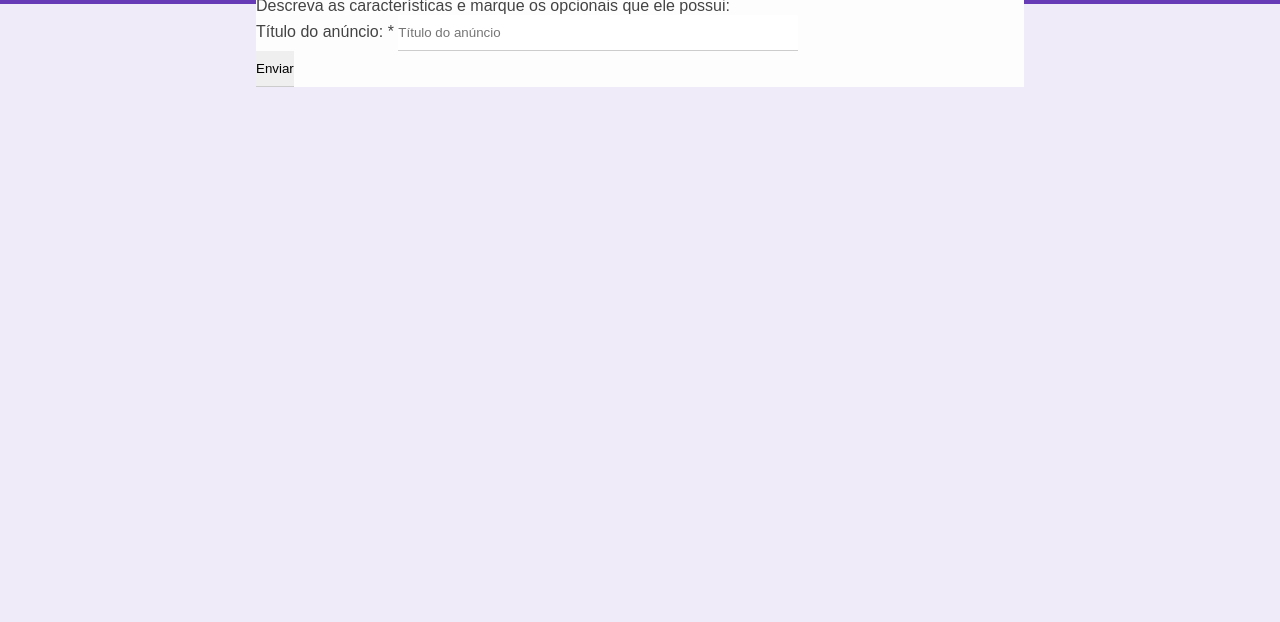
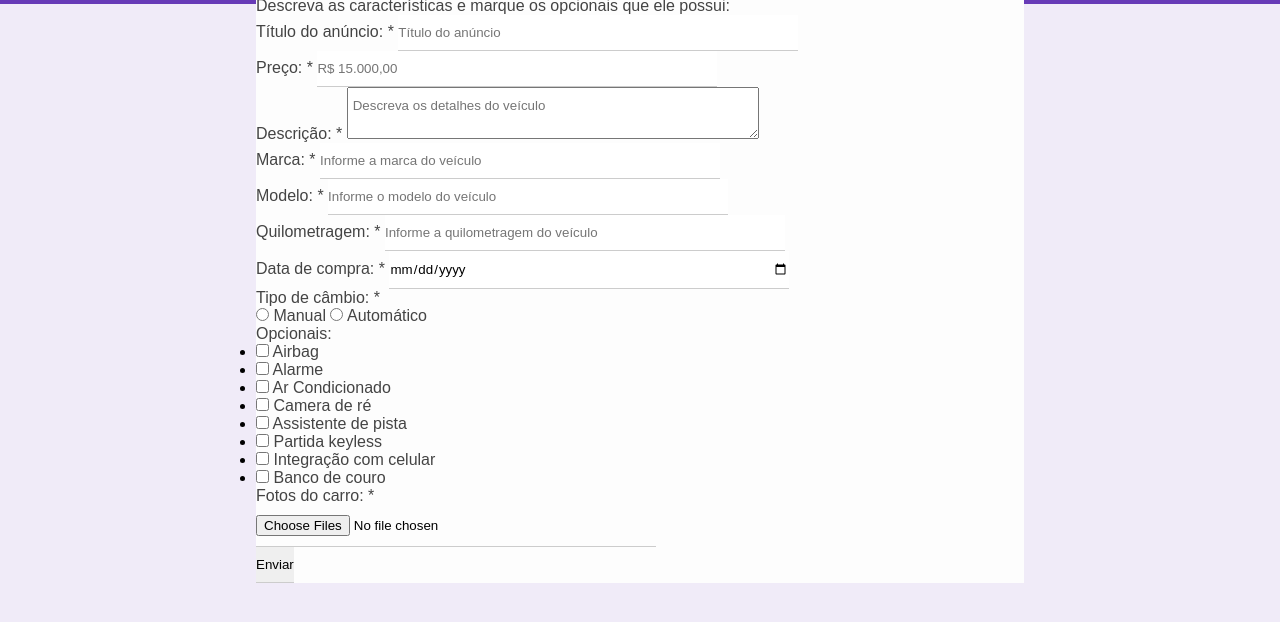
Before and after one commit to amanciio/form_vendaCarro, a plain HTML site: page index.html in a window 1280 px wide. Shown: the part 196-818 px from the top of the page. Drawn offline with Linux system fonts and the light colour scheme.

Commit message:
finalizando o HTML

```diff
--- a/css/style.css
+++ b/css/style.css
@@ -32,8 +32,13 @@ input {
 input[type="text"],
 input[type="number"],
 input[type="date"],
-input[type="file"] {
+input[type="file"],
+textarea {
     width: 400px;
+}
+
+textarea {
+    padding: 10px 5px;
 }
 
 header {
--- a/index.html
+++ b/index.html
@@ -28,7 +28,85 @@
                         <input type="text" name="title" id="title" class="block" placeholder="Título do anúncio"
                             minlength="1" maxlength="30" required>
                     </div>
-                    <input type="submit" value="Enviar">
+                    <div class="box-input">
+                        <label for="price">Preço: <span class="required-field">*</span></label>
+                        <input type="number" name="price" id="price" class="block" placeholder="R$ 15.000,00" required>
+                    </div>
+                    <div class="box-input">
+                        <label for="description">Descrição: <span class="required-field">*</span></label>
+                        <textarea name="description" id="description" class="block"
+                            placeholder="Descreva os detalhes do veículo"></textarea>
+                    </div>
+                    <div class="box-input">
+                        <label for="brand">Marca: <span class="required-field">*</span></label>
+                        <input type="text" name="brand" id="brand" class="block"
+                            placeholder="Informe a marca do veículo" required>
+                    </div>
+                    <div class="box-input">
+                        <label for="model">Modelo: <span class="required-field">*</span></label>
+                        <input type="text" name="model" id="model" class="block"
+                            placeholder="Informe o modelo do veículo" required>
+                    </div>
+                    <div class="box-input">
+                        <label for="mileage">Quilometragem: <span class="required-field">*</span></label>
+                        <input type="number" name="mileage" id="mileage" class="block"
+                            placeholder="Informe a quilometragem do veículo" required>
+                    </div>
+                    <div class="box-input">
+                        <label for="purchase_date">Data de compra: <span class="required-field">*</span></label>
+                        <input type="date" name="purchase_date" id="purchase_date" class="block" required>
+                    </div>
+                    <div class="box-input">
+                        <p>Tipo de câmbio: <span class="required-field">*</span></p>
+                        <input type="radio" name="manual" id="gear">
+                        <label for="manual">Manual</label>
+                        <input type="radio" name="auto" id="gear">
+                        <label for="auto">Automático</label>
+                    </div>
+                    <div class="optional-box">
+                        <p>Opcionais: </p>
+                        <ul class="optional-list">
+                            <li>
+                                <input type="checkbox" name="optional[]" id="airbag" value="airbag">
+                                <label for="airbag">Airbag</label>
+                            </li>
+                            <li><input type="checkbox" name="optional[]" id="alarm" value="alarm">
+                                <label for="alarm">Alarme</label>
+                            </li>
+                            <li>
+                                <input type="checkbox" name="optional[]" id="ac" value="ac">
+                                <label for="ac">Ar Condicionado</label>
+                            </li>
+                            <li>
+                                <input type="checkbox" name="optional[]" id="reverse_camera" value="reverse_camera">
+                                <label for="reverse_camera">Camera de ré</label>
+                            </li>
+                        </ul>
+                    </div>
+                    <div class="optional-box">
+                        <ul class="optional-list">
+                            <li>
+                                <input type="checkbox" name="optional[]" id="lane_assist" value="lane_assist">
+                                <label for="lane_assist">Assistente de pista</label>
+                            </li>
+                            <li><input type="checkbox" name="optional[]" id="keyless" value="keyless">
+                                <label for="keyless">Partida keyless</label>
+                            </li>
+                            <li>
+                                <input type="checkbox" name="optional[]" id="smartphone" value="smartphone">
+                                <label for="smartphone">Integração com celular</label>
+                            </li>
+                            <li>
+                                <input type="checkbox" name="optional[]" id="leather_seat" value="leather_seat">
+                                <label for="leather_seat">Banco de couro</label>
+                            </li>
+                        </ul>
+                    </div>
+                    <div class="box-input">
+                        <p>Fotos do carro: <span class="required-field">*</span></p>
+                        <input type="file" name="image" id="image" accept="image/png, image/jgp" multiple required>
+                    </div>
+                    <input type="submit" value="Enviar" class="btn-submit">
                 </form>
             </div>
         </div>
```
